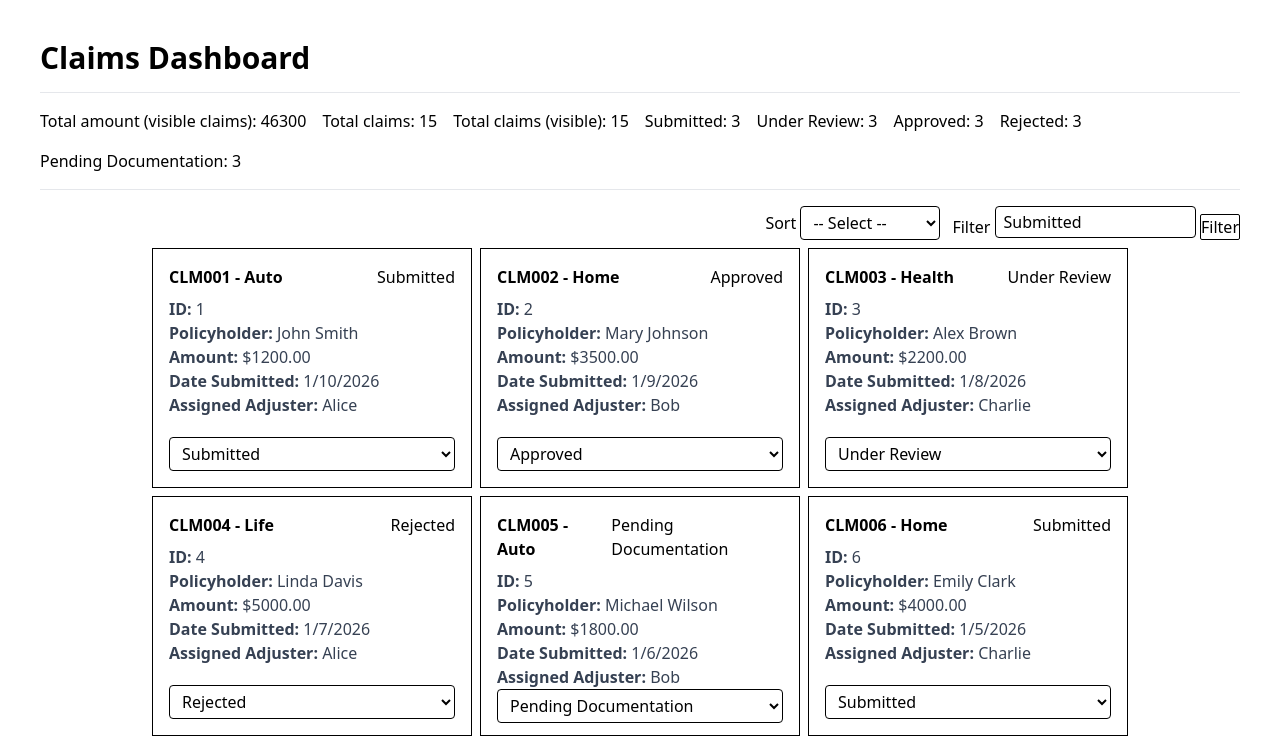
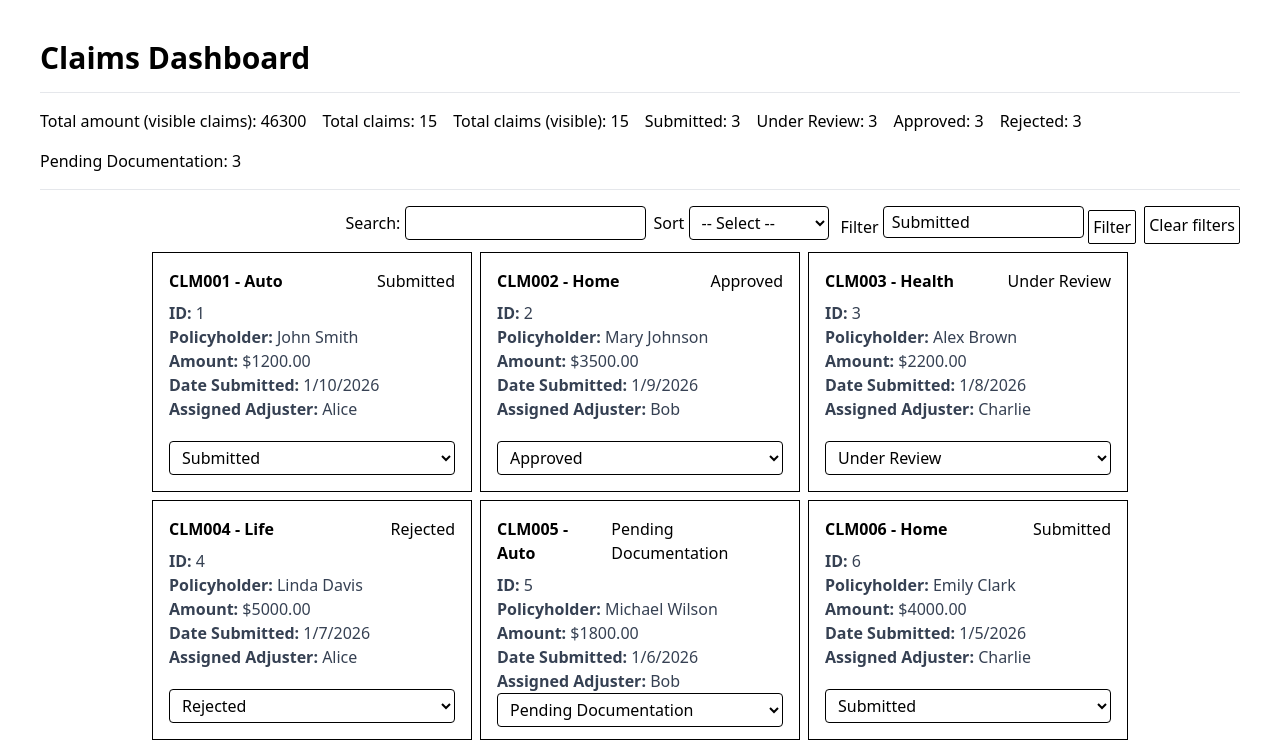
Before and after one commit to MartinSugarev/react-workflow-engine, a React app: page / in a window 1280 px wide. Shown: the top 743 px of the page. Built offline with nearby package versions, Linux system fonts and the light colour scheme.

Commit message:
Added search functionality

```diff
--- a/src/components/controls/ControlComponent.tsx
+++ b/src/components/controls/ControlComponent.tsx
@@ -1,9 +1,10 @@
-import React, { useContext, useState } from 'react'
+import React, { useContext, useEffect, useRef, useState } from 'react'
 import ControlContainer from './ControlContainer'
 import DropdownMenu from './DropdownMenu'
 import { FilterTypes, SortingType } from '../../types/dashboard';
 import Button from '../ui/Button';
 import { ClaimContext } from '../../context/claimContext/ClaimContext';
+import useDebouncer from '../../hooks/useDebouncer';
 
 const SORT_OPTIONS:SortingType[] = ['OLDEST', 'NEWEST', 'DESCENDING', 'ASCENDING'];
 const FILTER_OPTIONS: FilterTypes[] = ["Submitted", "Under Review", "Approved", "Rejected", "Pending Documentation", "Auto", "Home", "Health", "Life"]
@@ -12,13 +13,21 @@ export default function ControlComponent() {
   if (!ctx) return
   const {dispatch} = ctx;
   const [selected, setSelected] = useState<FilterTypes[]>([]);
+  const [inputState, setInputState] = useState<string>('')
+  const filterRef = useRef<HTMLSelectElement>(null)
+  const debouncedSearchValue = useDebouncer(inputState, 500)
+
+  useEffect(() => {
+    dispatch({ type: 'SEARCH', payload: debouncedSearchValue});
+}, [debouncedSearchValue]);
+
 
   function handleChangeFilter(e: React.ChangeEvent<HTMLSelectElement>) {
     const values = Array.from(e.target.selectedOptions).map(opt => opt.value);
     setSelected(values as FilterTypes[]);
   }
 
-  function handleClickFilter() {
+    function handleClickFilter() {
      dispatch({type: 'FILTER_APPLIED', payload: selected})
   }
 
@@ -27,12 +36,33 @@ export default function ControlComponent() {
     dispatch({type: 'ADDED_SORTING_RULE', payload: [selectedOption]})
     }
 
+  function handleClearFilters() {
+    const select = filterRef.current;
+    if (!select) return;
+
+    Array.from(select.options).forEach(option => {
+    option.selected = false;
+  });
+    dispatch({type: 'CLEAR_ALL_FILTERS'})
+    }
+
+  function handleSearch(e: React.ChangeEvent<HTMLInputElement>) {
+      setInputState(e.target.value)
+  }
+
   return (
     <ControlContainer>
-        <DropdownMenu title="Sort" handleChangeFn={handleChangeSort} options={SORT_OPTIONS} multiple={false} size={0} />
-        <DropdownMenu title="Filter" handleChangeFn={handleChangeFilter} multiple={true} size={1} options={FILTER_OPTIONS}>
+      <label>
+        {'Search: '}
+        <input onChange={handleSearch} value={inputState} type='search' className='border rounded p-1' />
+      </label>
+      <div className='flex gap-2'>
+       <DropdownMenu title="Sort" handleChangeFn={handleChangeSort}  options={SORT_OPTIONS} multiple={false} size={0} />
+       <DropdownMenu title="Filter" handleChangeFn={handleChangeFilter} ref={filterRef} multiple={true} size={1} options={FILTER_OPTIONS}>
           <Button text="Filter" handleClick={handleClickFilter} />
         </DropdownMenu>
+        <Button text='Clear filters' handleClick={handleClearFilters} />
+      </div>
     </ControlContainer>
   )
 }
--- a/src/components/controls/DropdownMenu.tsx
+++ b/src/components/controls/DropdownMenu.tsx
@@ -8,14 +8,15 @@ interface DropdownMenuProps {
   handleChangeFn: (e: React.ChangeEvent<HTMLSelectElement>) => void,
   children?: ReactNode,
   multiple: boolean,
-  size: number
+  size: number,
+  ref?: React.RefObject<HTMLSelectElement | null>
 }
-export default function DropdownMenu({ title, options, handleChangeFn, multiple, size, children }: DropdownMenuProps) {
+export default function DropdownMenu({ title, options, handleChangeFn, multiple, size, children , ref}: DropdownMenuProps) {
 
   return (
     <div>
       <label className='mr-1'>{`${title} `}
-        <Select handleChangeFn={handleChangeFn} options={options} multiple={multiple} size={size} title={title}/>
+        <Select handleChangeFn={handleChangeFn} ref={ref} options={options} multiple={multiple} size={size} title={title}/>
       </label>
       {children}
     </div>
--- a/src/components/summary/SummaryComponent.tsx
+++ b/src/components/summary/SummaryComponent.tsx
@@ -5,8 +5,6 @@ import { useClaimContext } from '../../hooks/useClaimContext';
 
 export default function SummaryComponent() {
   const result = useClaimContext()
-  console.log('result', result);
-
   const { totalAmount, totalCount, byStatus } = useClaimsSummary(result);
 
   return (
--- a/src/components/ui/Button.tsx
+++ b/src/components/ui/Button.tsx
@@ -4,6 +4,6 @@ interface ButtonProps{
 }
 export default function Button({handleClick, text}: ButtonProps) {
   return (
-    <button className="border hover:cursor-pointer rounded-xs" onClick={handleClick}>{text}</button>
+    <button className="border hover:cursor-pointer rounded-xs p-1" onClick={handleClick}>{text}</button>
   )
 }
--- a/src/components/ui/Select.tsx
+++ b/src/components/ui/Select.tsx
@@ -7,10 +7,11 @@ interface SelectProps {
     options: Options;
     value?: string;
     title?: string;
+    ref?: React.RefObject<HTMLSelectElement | null>
 }
-export default function Select({multiple, handleChangeFn, size, options, value, title}: SelectProps) {
+export default function Select({multiple, handleChangeFn, size, options, value, title, ref}: SelectProps) {
   return (
-    <select  className="hover:cursor-pointer px-2 py-1 border rounded" value={value} onChange={handleChangeFn} multiple={multiple} size={size}>
+    <select ref={ref}  className="hover:cursor-pointer px-2 py-1 border rounded" value={value} onChange={handleChangeFn} multiple={multiple} size={size}>
         {title === 'Sort' && <option hidden value="">-- Select --</option>}
         {options.map((opt, idx) => (
             <option key={idx} value={opt}>{opt}</option>
--- a/src/context/claimContext/ClaimContext.tsx
+++ b/src/context/claimContext/ClaimContext.tsx
@@ -21,7 +21,8 @@ const initialState: FilterState = {
     filteredItems: [] as SingleClaimType[],
     appliedFilters: [] as FilterTypes[],
     sortingRules: [] as SortingType[],
-    updatedItem: {} as UpradetedItemProps
+    updatedItem: {} as UpradetedItemProps,
+    searchValue: ''
   };
 
 export function ClaimProvider({ children }: { children: ReactNode }) {
--- a/src/hooks/useClaimContext.tsx
+++ b/src/hooks/useClaimContext.tsx
@@ -1,47 +1,71 @@
-import { useContext } from "react";
+import { useContext, useMemo } from "react";
 import { ClaimContext } from "../context/claimContext/ClaimContext";
 import { SingleClaimType } from "../types/dashboard";
 
 export function useClaimContext() {
   const ctx = useContext(ClaimContext);
-  if (!ctx){
-    throw new Error("No context applied")
+  if (!ctx) {
+    throw new Error("No context applied");
   }
-  const {state} = ctx;
-  const {allItems, appliedFilters, sortingRules, updatedItem} = state;
+
+  const { state } = ctx;
+  const { allItems, appliedFilters, sortingRules, searchValue } = state;
 
 
-  const result: SingleClaimType[] = appliedFilters.length === 0 ? [...allItems] : [];
-  if (appliedFilters.length !== 0 ) {
+ const filteredItems = useMemo(() => {
+  console.log('1');
+
+    if (appliedFilters.length === 0) return [...allItems];
+
+    const result: SingleClaimType[] = [];
     appliedFilters.forEach(filter => {
-    const filtered = allItems.filter(claim => claim.status === filter || claim.claimType === filter)
-    result.push(...filtered)
-  })
-  }
+      const filtered = allItems.filter(
+        claim => claim.status === filter || claim.claimType === filter
+      );
+      result.push(...filtered);
+    });
 
-  if (sortingRules.length !== 0) {
+    return result;
+  }, [allItems, appliedFilters]);
 
-     switch (sortingRules[0]) {
 
-    case 'OLDEST':
-        result.sort(
-          (a, b) => new Date(a.dateSubmitted).getTime() - new Date(b.dateSubmitted).getTime())
+  const sortedItems = useMemo(() => {
+    console.log('2');
+
+    if (sortingRules.length === 0) return [...filteredItems];
+
+    const result = [...filteredItems];
+    switch (sortingRules[0]) {
+      case "OLDEST":
+        result.sort((a, b) => new Date(a.dateSubmitted).getTime() - new Date(b.dateSubmitted).getTime());
         break;
+      case "NEWEST":
+        result.sort((a, b) => new Date(b.dateSubmitted).getTime() - new Date(a.dateSubmitted).getTime());
+        break;
+      case "ASCENDING":
+        result.sort((a, b) => a.claimAmount - b.claimAmount);
+        break;
+      case "DESCENDING":
+        result.sort((a, b) => b.claimAmount - a.claimAmount);
+        break;
+    }
+    return result;
+  }, [filteredItems, sortingRules]);
 
-    case 'NEWEST':
-         result.sort(
-          (a, b) => new Date(b.dateSubmitted).getTime() - new Date(a.dateSubmitted).getTime());
-         break;
 
-    case 'ASCENDING':
-          result.sort((a, b) => a.claimAmount - b.claimAmount);
-        break;
+  const searchedItems = useMemo(() => {
+    console.log('searchValue ', searchValue);
+    console.log('sortedItems ', sortedItems);
+    if (!searchValue) return [...sortedItems];
 
-    case 'DESCENDING':
-          result.sort((a, b) => b.claimAmount - a.claimAmount)
-        break;
-  }
-     }
 
-     return result
-  }
+    const lowerSearch = searchValue.toLowerCase();
+    return sortedItems.filter(
+      claim =>
+        claim.claimNumber.toLowerCase().includes(lowerSearch) ||
+        claim.policyholderName.toLowerCase().includes(lowerSearch)
+    );
+  }, [sortedItems, searchValue]);
+
+  return searchedItems;
+}
--- /dev/null
+++ b/src/hooks/useDebouncer.tsx
@@ -0,0 +1,19 @@
+import { useEffect, useState } from 'react';
+
+export default function useDebouncer<T>(
+  value: T,
+  delay: number
+): T {
+  const [state, setState] = useState<T>(value);
+
+  useEffect(() => {
+
+    const id = setTimeout(() => {
+      setState(value);
+    }, delay);
+
+    return () => clearTimeout(id);
+  }, [value, delay]);
+
+  return state;
+}
--- a/src/reducers/claimsReducer.tsx
+++ b/src/reducers/claimsReducer.tsx
@@ -6,6 +6,8 @@ export type FilterAction =
   | { type: 'FILTER_APPLIED'; payload: FilterTypes[] }
   | { type: 'UPDATE_CLAIM_STATUS'; payload: {id: string, status: StatusType}}
   | { type: 'ADDED_SORTING_RULE'; payload: SortingType[]}
+  | { type: 'CLEAR_ALL_FILTERS'}
+  | { type: 'SEARCH'; payload: string}
 
 export function reducer(state: FilterState, action: FilterAction): FilterState {
   switch (action.type) {
@@ -26,6 +28,16 @@ export function reducer(state: FilterState, action: FilterAction): FilterState {
         ...state,
         allItems: [...state.allItems.map(claim => claim.id === action.payload.id ? {...claim, status: action.payload.status} : {...claim})]
       };
+    case 'CLEAR_ALL_FILTERS':
+     return {
+      ...state,
+      appliedFilters: []
+     }
+     case 'SEARCH':
+     return {
+      ...state,
+      searchValue: action.payload
+     }
 
     default:
       return state;
--- a/src/types/dashboard.tsx
+++ b/src/types/dashboard.tsx
@@ -30,5 +30,6 @@ export interface FilterState {
   filteredItems: SingleClaimType[];
   appliedFilters: FilterTypes[];
   sortingRules: SortingType[];
-  updatedItem: UpradetedItemProps
+  updatedItem: UpradetedItemProps,
+  searchValue: string
 }
```
